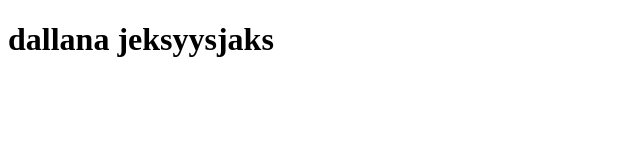
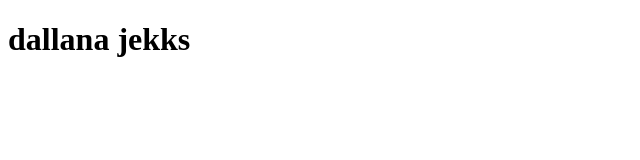
Before and after one commit to VCharly/Coursera_Curso, a plain HTML site: page Index.html in a window 1280 px wide. Shown: the whole page, without its empty margins (0-640 px from the left). Drawn offline with Linux system fonts and the light colour scheme.

Commit message:
Curso
1er

```diff
--- a/Index.html
+++ b/Index.html
@@ -6,6 +6,6 @@
     <title>Document</title>
 </head>
 <body>
-    <h1>dallana jeksyysjaks</h1>
+    <h1>dallana jekks</h1>
 </body>
 </html>
```
